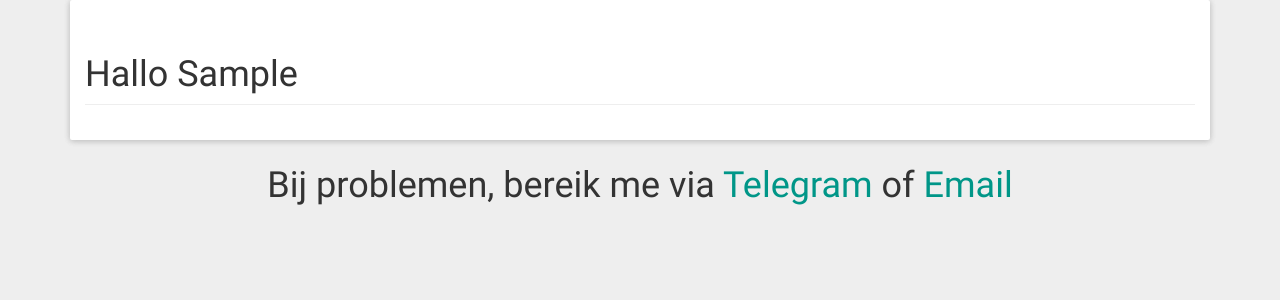
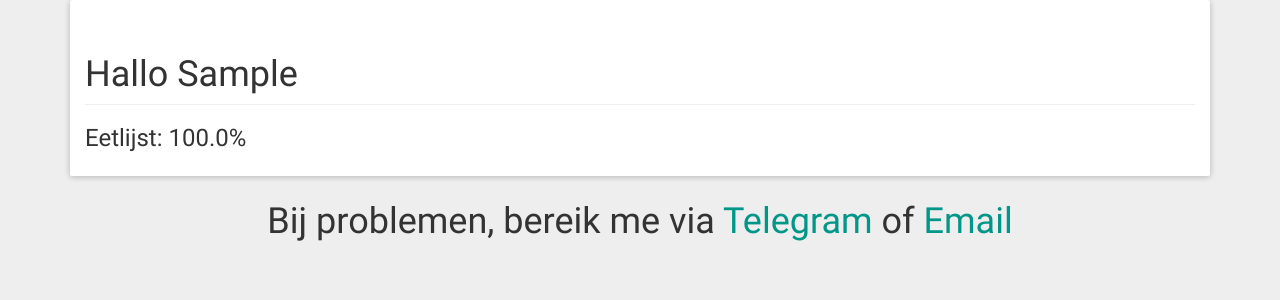
Before and after one commit to esrg-knights/Socrates, a Django app: page / in a window 1280 px wide. Shown: the part 60-360 px from the top of the page. Run offline with Django 3.2, Linux system fonts and the light colour scheme; a user stored in the database is signed in; tables that the repository leaves empty hold one stand-in row (values such as "Sample post"); some libraries are stand-ins or nearby versions.

Commit message:
Added stats to user page

```diff
--- a/account/views.py
+++ b/account/views.py
@@ -10,12 +10,16 @@ from django.contrib import messages
 # Create your views here
 from account.forms import LoginForm, RegisterForm, CompleteRegistrationForm, DetailsModel, DetailsForm
 from account.models import DetailsModel
+from dining.models import DiningStats
 
 
 class IndexView(View):
     @method_decorator(login_required)
     def get(self, request):
         context = {}
+
+        context['dining_stats'] = DiningStats.objects.get(user=request.user)
+
         return render(request, 'account/index.html', context)
 
 
--- a/assets/templates/account/index.html
+++ b/assets/templates/account/index.html
@@ -5,6 +5,7 @@
         <div class="col-lg-12">
             <h1 class="page-header">Hallo {{ user.first_name }}</h1>
 
+            <h3 {% if dining_stats.get_percentage < 32 %} class="text-warning" {% endif %}>Eetlijst: {{ dining_stats.get_percentage }}%</h3>
         </div>
     </div>
 {% endblock %}
```
